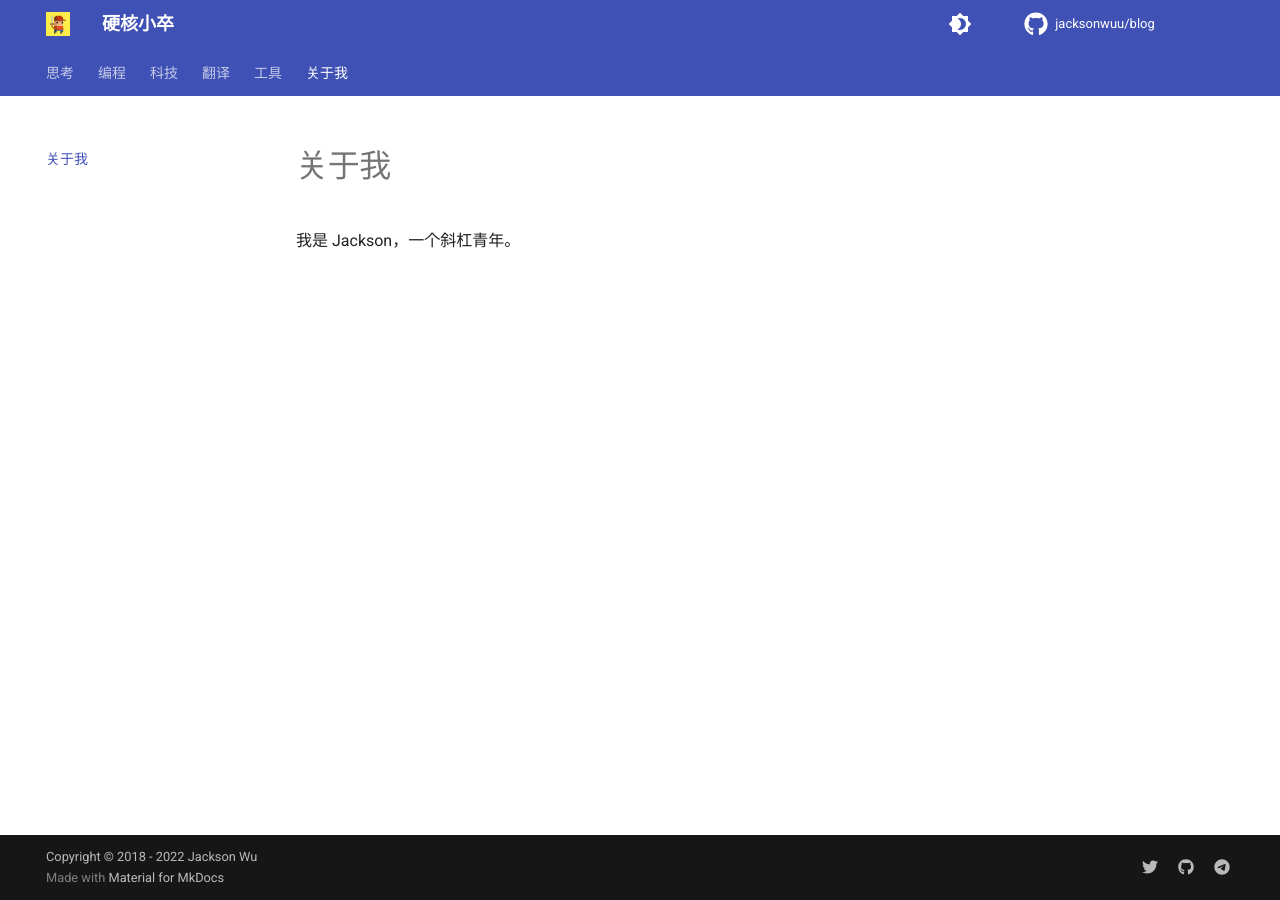
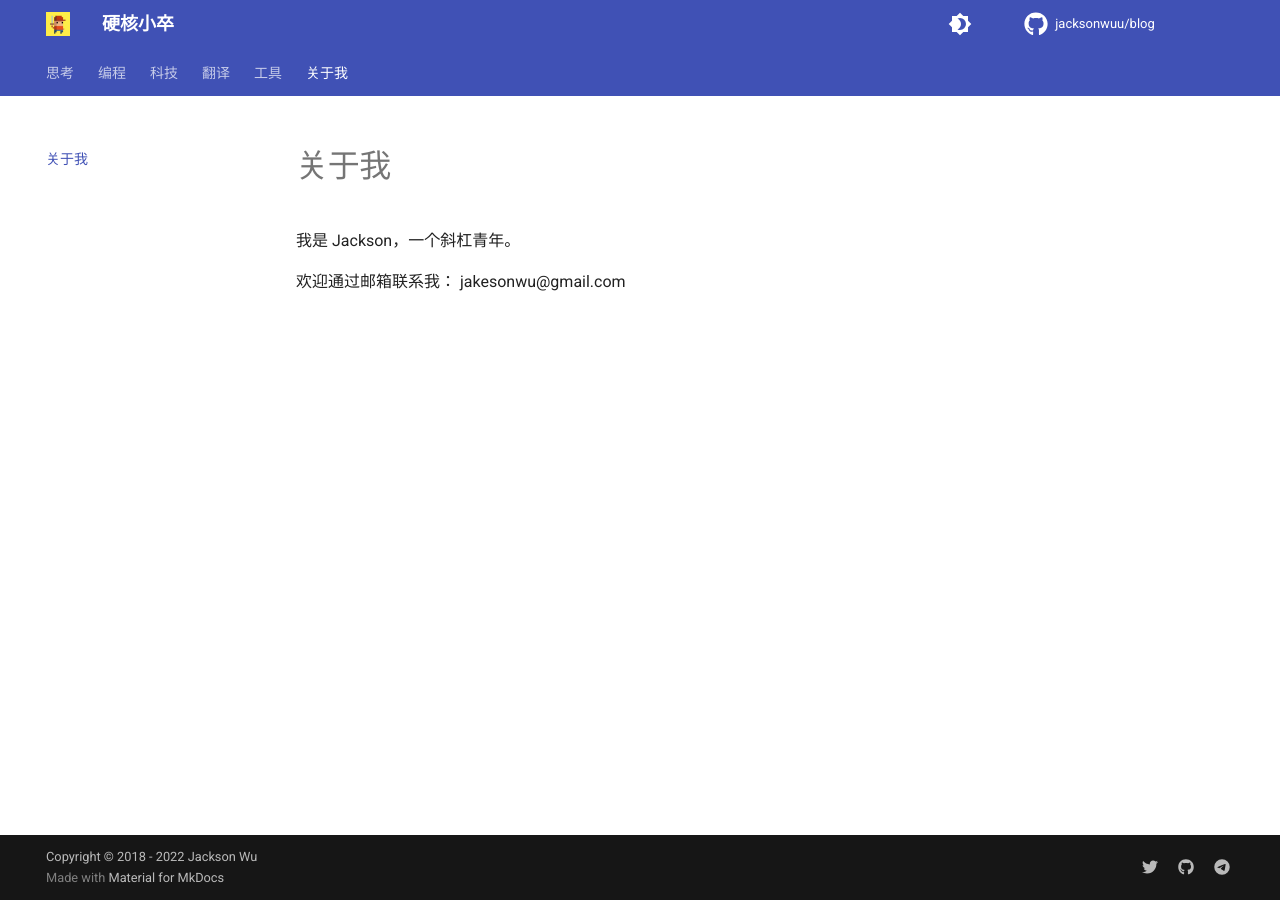
Before and after one commit to jacksonwuu/blog, an MkDocs documentation site: the page built from docs/about.md, in a window 1280 px wide. Built offline with MkDocs 1.6.1 and Material for MkDocs 9.7.7, drawn with Linux system fonts in a browser that asks for light colours; comment, search, counter and statistics services are not loaded.

Commit message:
update about me

```diff
--- a/docs/about.md
+++ b/docs/about.md
@@ -1,3 +1,5 @@
 # 关于我
 
 我是 Jackson，一个斜杠青年。
+
+欢迎通过邮箱联系我： jakesonwu@gmail.com
```
